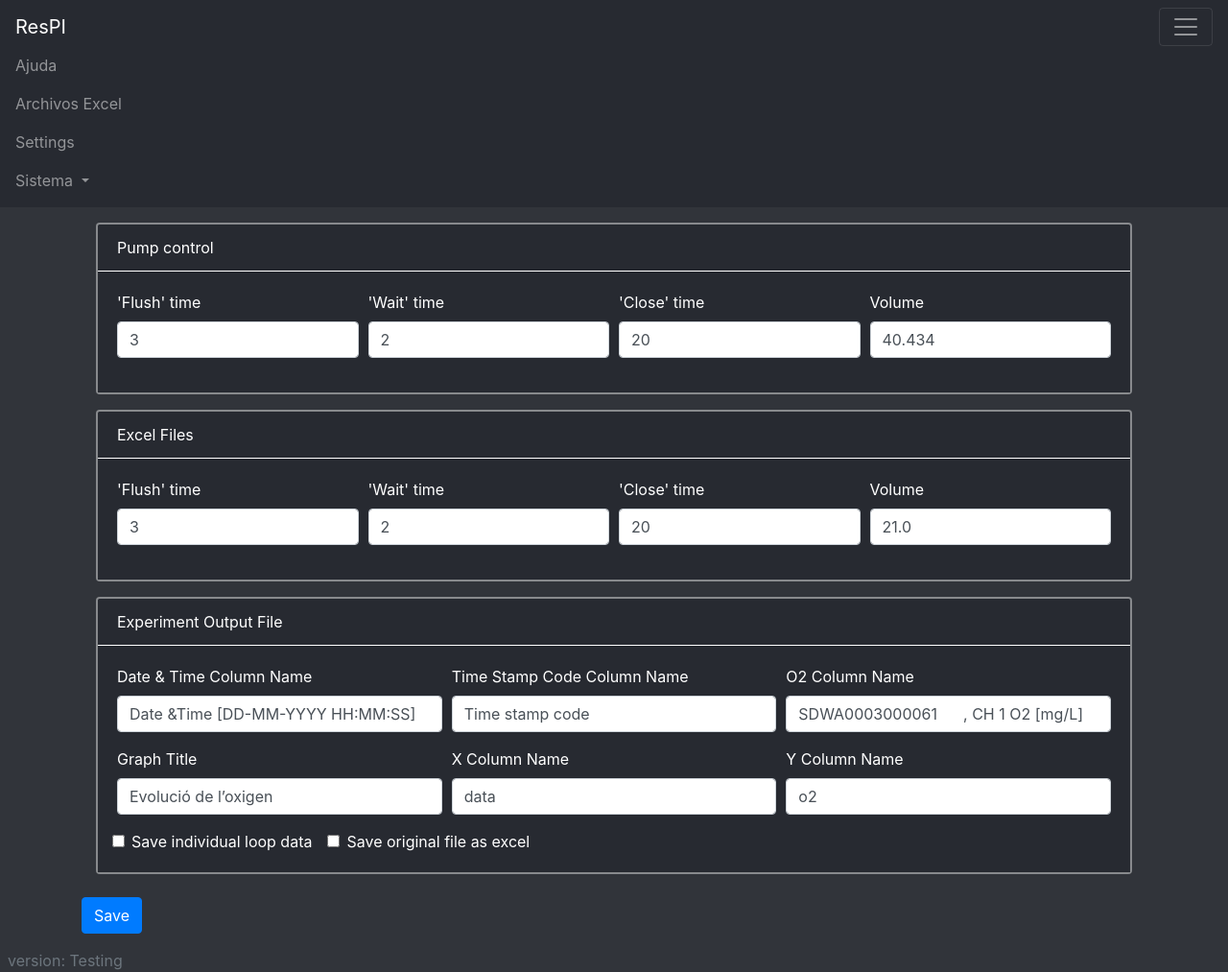
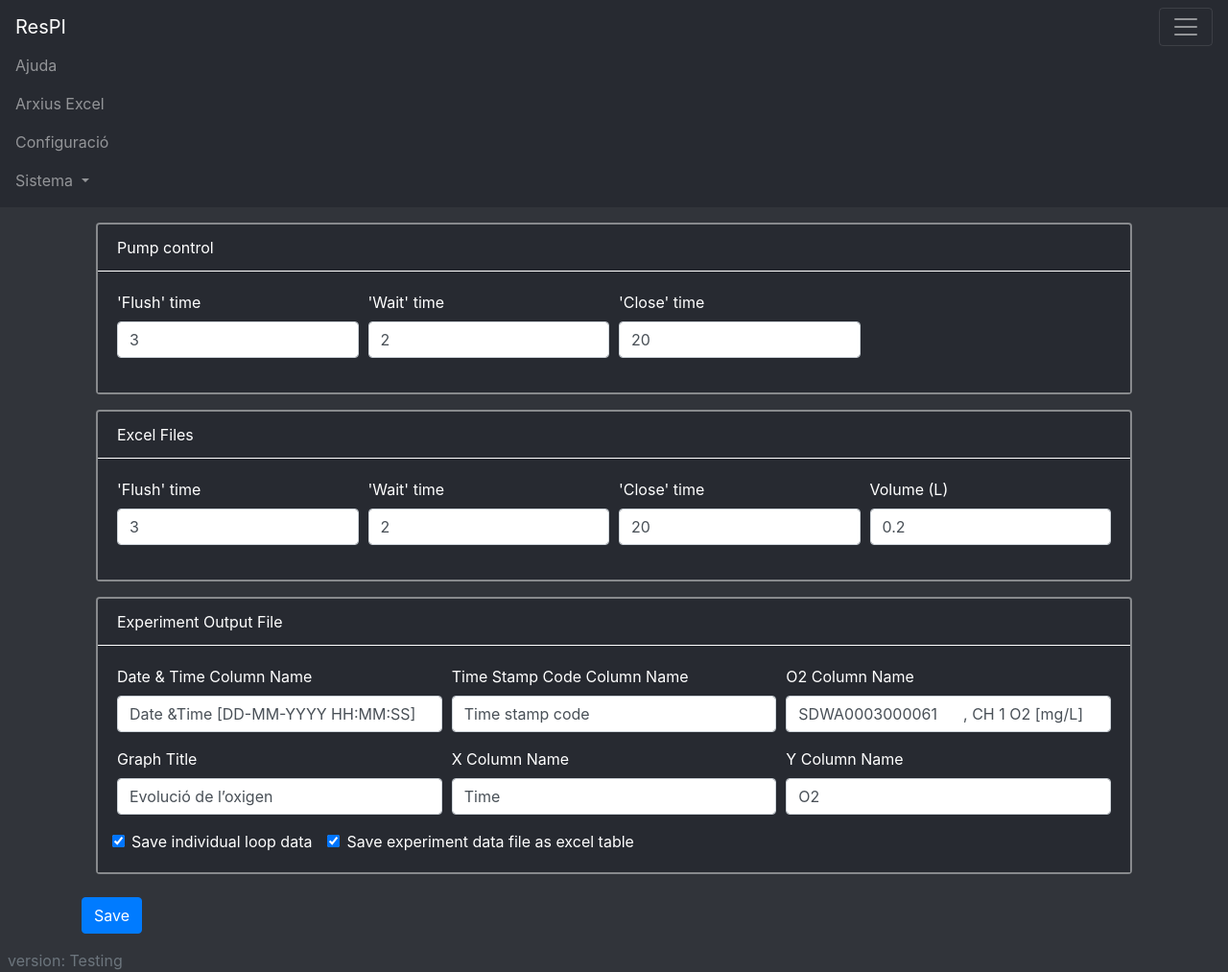
Before and after one commit to fullonic/resPi, a Flask app: page /settings in a window 1280 px wide, after a click that opens the changed part. Shown: the whole page at 96% size. Run offline with Flask 2, Linux system fonts and the light colour scheme; parts of the project's set-up code (start-up, migrations or seed data) failed here and were passed over; some libraries are stand-ins or nearby versions.

Commit message:
Improve code

```diff
--- a/app.py
+++ b/app.py
@@ -90,7 +90,8 @@ handler = RotatingFileHandler(
     maxBytes=app.config["LOGS_MB_SIZE"],
     backupCount=app.config["LOGS_BACKUP"],
 )
-handler.setFormatter(logging.Formatter("%(asctime)s - %(name)s - %(message)s"))
+# handler.setFormatter(logging.Formatter("%(asctime)s - %(name)s - %(message)s"))
+handler.setFormatter(logging.Formatter("%(message)s"))
 handler.setLevel(logging.WARNING)
 
 app.logger.addHandler(handler)
@@ -151,7 +152,8 @@ def switch_off():
 def pump_cycle(cycle, period):
     """Define how long pump is ON in order to full the fish tank."""
     # Turn on the pump
-    started = datetime.now()
+    started = datetime.now().strftime("%Y-%m-%d %H:%M:%S")
+    cache.set("run_times", cache.get("run_times") + 1)
     switch_on()
     cache.set("cycle_ends_in", to_js_time(cycle, "auto"))
     socketio.emit(
@@ -180,11 +182,14 @@ def pump_cycle(cycle, period):
                 },
                 namespace="/resPi",
             )
-            ended = datetime.now()
+            ended = datetime.now().strftime("%Y-%m-%d %H:%M:%S")
             # print(f"Current automatic program: Started {str(started)} | Ended: {str(ended)}")
             # Write information to logging file
+            print(
+                f"""Current program [{cache.get("run_times")}]: Started {str(started)} | Ended: {str(ended)}"""
+            )
             logger.warning(
-                f"Current automatic program: Started {str(started)} | Ended: {str(ended)}"
+                f"""Current program [{cache.get("run_times")}]: Started {str(started)} | Ended: {str(ended)}"""
             )
         else:  # Ignore previous. Pump is already off
             logger.warning(
@@ -198,7 +203,6 @@ def pump_cycle(cycle, period):
 # USER DEFINED PROGRAM
 def start_program(app=None):
     """Start a new background thread to run the user program."""
-    logger.warning("""Starting a new background thread to run the user program.""")
     # program()
     """User defined task.
 
@@ -219,7 +223,6 @@ def start_program(app=None):
 def process_excel_files(flush, wait, close, uploaded_excel_files, plot):
     """Start a new thread to process excel file uploaded by the user."""
     # Loop throw all uploaded files and clean the data set
-    print(f"{uploaded_excel_files=}")
     save_converted = False  # if to save .txt file converted into .xlsx file
 
     # CALCULATE BLANKS
@@ -288,7 +291,6 @@ def respi():
 
     This route contains all user interface possibilities with the hardware.
     """
-
     if request.method == "POST":
         # Get information from user form data and run automatic program
         if request.form.get("action", False) == "start":
@@ -302,13 +304,13 @@ def respi():
                 close = int(request.form["close"])
                 # set program configuration on memory layer
                 cache.set("user_program", dict(close=close, flush=flush, wait=wait))
+                cache.set("run_times", 0)
                 session["user_program"] = [flush, wait, close]
                 # Create a register of the started thread
                 global _active_threads
                 t = Thread(target=start_program)
                 t_name = t.getName()
                 _active_threads[t_name] = t  # noqa
-                logger.warning(f"STARTED NEW {_active_threads}")
                 exit_thread.clear()  # set all thread flags to false
                 t.start()  # start a fresh new thread with the current program
         elif request.form.get("action", False) == "stop":
@@ -323,7 +325,6 @@ def respi():
                 )
             )
             exit_thread.set()
-            logger.warning(f"AFTER SET {_active_threads}")
         ###########################
         # MANUAL MODE
         ###########################
@@ -347,8 +348,6 @@ def respi():
         flush = cache.get("user_program")["flush"]
         wait = cache.get("user_program")["wait"]
         close = cache.get("user_program")["close"]
-
-    logger.warning(f"2 AFTER SET {_active_threads}")
 
     return render_template("app.html", flush=flush, wait=wait, close=close)
 
@@ -375,7 +374,7 @@ def excel_files():
         uploaded_excel_files = []
         # for file_ in files:
         # Generate the folder name
-        time_stamp = datetime.now().strftime(f"%Y_%m_%d_%H_%M_%S")
+        time_stamp = datetime.now().strftime(f"%d_%m_%Y_%H_%M_%S")
         filename, ext = data_file.filename.split(".")
         if not check_extensions(ext):
             flash(
@@ -433,7 +432,6 @@ def excel_files():
 @app.route("/downloads", methods=["GET"])
 def downloads():
     """Route to see all zip files available to download."""
-    print(f"{cache.get_dict()=}")
     zip_folder = glob(f"{app.config['ZIP_FOLDER']}/*.zip")
     # get only the file name and the size of it excluding the path.
     # Create a list of tuples sorted by file name
@@ -471,7 +469,6 @@ def get_file(file_):
 def remove_file(file_):
     """Delete a zip file based on file name."""
     location = os.path.join(app.config["ZIP_FOLDER"], file_)
-    print(location)
     delete_zip_file(location)
     return redirect(url_for("downloads"))
 
@@ -568,7 +565,6 @@ def restart():
 @app.route("/status", methods=["GET"])
 def get_status():
     """Return information about the different components of the system."""
-    print("STATUS ", cache.get("started_at"))
     return jsonify(
         {
             "running": cache.get("running"),
--- a/config.json
+++ b/config.json
@@ -1 +1 @@
-{"experiment_file_config": {"DT_COL": "Date &Time [DD-MM-YYYY HH:MM:SS]", "TSCODE": "Time stamp code", "O2_COL": "SDWA0003000061      , CH 1 O2 [mg/L]", "PLOT_TITLE": "Evoluci\u00f3 de l\u2019oxigen", "X_COL": "data", "Y_COL": "o2", "SAVE_LOOP_DF": false, "SAVE_CONVERTED": false}, "file_cycle_config": {"flush": 3, "wait": 2, "close": 20, "aqua_volume": 21.0}, "pump_control_config": {"flush": 3, "wait": 2, "close": 20, "aqua_volume": "40.434"}}
+{"experiment_file_config": {"DT_COL": "Date &Time [DD-MM-YYYY HH:MM:SS]", "TSCODE": "Time stamp code", "O2_COL": "SDWA0003000061      , CH 1 O2 [mg/L]", "PLOT_TITLE": "Evoluci\u00f3 de l\u2019oxigen", "X_COL": "Time", "Y_COL": "O2", "SAVE_LOOP_DF": true, "SAVE_CONVERTED": true}, "file_cycle_config": {"flush": 3, "wait": 2, "close": 20, "aqua_volume": 0.2}, "pump_control_config": {"flush": 3, "wait": 2, "close": 20}}
--- a/scripts/stats.py
+++ b/scripts/stats.py
@@ -158,9 +158,12 @@ class Control(ResumeDataFrame):
 
     def get_bank(self):
         self.generate_resume(0)
-        self.values.append(self.resume_df["CH 1 MO2 [mgO2/hr]"].sum())
+        self.values.append(
+            self.resume_df["CH 1 MO2 [mgO2/hr]"].sum()
+            / len(self.resume_df["CH 1 MO2 [mgO2/hr]"])
+        )
+        print(f"On control {sum(self.values)=}")
 
     def calculate_blank(self):
-
-        print("total", sum(self.values) / len(self.values))
+        print(f"total {sum(self.values)=} / {len(self.values)=}")
         return sum(self.values) / len(self.values)
--- a/templates/app.html
+++ b/templates/app.html
@@ -9,9 +9,9 @@
     <div class="row mb-2">
       <div id="status" class="col-md-1">Estat: </div>
       <div id="led" class="col-md-1 d-none">
-        <div id="available" class="led-green"></div>
-        <div id="busy" class="led-red"></div>
-        <div id="stand_by" class="led-yellow"></div>
+        <div id="available" class="led-green" title="Bomba parada"></div>
+        <div id="busy" class="led-red" title="Bomba en funcionament"></div>
+        <div id="stand_by" class="led-yellow" title="Bomba en pausa"></div>
       </div>
       <div class="col-md-4 d-block"></div>
       <div class="col-md-6" id="timer"></div>
--- a/templates/navbar.html
+++ b/templates/navbar.html
@@ -11,10 +11,10 @@
         <a class="nav-link" href="#">Ajuda</a>
       </li>
       <li class="nav-item">
-        <a class="nav-link" href="{{ url_for('excel_files') }}">Archivos Excel</a>
+        <a class="nav-link" href="{{ url_for('excel_files') }}">Arxius Excel</a>
       </li>
       <li class="nav-item">
-        <a class="nav-link" href="{{ url_for('settings') }}">Settings</a>
+        <a class="nav-link" href="{{ url_for('settings') }}">Configuració</a>
       </li>
       <li class="nav-item dropdown">
         <a class="nav-link dropdown-toggle" href="#" id="navbarDropdown" role="button" data-toggle="dropdown" aria-haspopup="true" aria-expanded="false">
@@ -22,9 +22,9 @@
         </a>
         <div class="dropdown-menu" aria-labelledby="navbarDropdown">
           <a class="dropdown-item" href="{{ url_for('logs') }}">Logs</a>
-          <a class="dropdown-item" href="{{ url_for('logout') }}">Salir</a>
+          <a class="dropdown-item" href="{{ url_for('logout') }}">Sortir</a>
           <div class="dropdown-divider"></div>
-          <a class="dropdown-item" href="{{ url_for('restart') }}">Reinicia</a>
+          <a class="dropdown-item" href="{{ url_for('restart') }}">Reiniciar</a>
           <a class="dropdown-item" href="{{ url_for('turn_off') }}">Tancar</a>
         </div>
       </li>
--- a/templates/settings.html
+++ b/templates/settings.html
@@ -29,9 +29,8 @@
               <input type="number" value="{{ config.pump_control_config.close }}" name="pump_close" class="form-control" id="close" placeholder="Close time in minutes" required>
             </div>
             <div class="form-group col-md">
-              <label for="aqua_volume">Volume</label>
-              <input type="number" step="0.0001" value="{{ config.pump_control_config.aqua_volume }}" name="pump_aqua_volume" class="form-control" id="aqua_volume" placeholder="Close time in minutes" required>
-            </div>
+<!-- <label for="aqua_volume">Volume</label>
+              <input type="number" step="0.0001" value="{{ config.pump_control_config.aqua_volume }}" name="pump_aqua_volume" class="form-control" id="aqua_volume" placeholder="Close time in minutes" required> -->            </div>
           </div>
 
         </div>
@@ -58,7 +57,7 @@
               <input type="number" value="{{ config.file_cycle_config.close }}" name="file_close" class="form-control" id="close" placeholder="Close time in minutes" required>
             </div>
             <div class="form-group col-md">
-              <label for="aqua_volume">Volume</label>
+              <label for="aqua_volume">Volume (L)</label>
               <input type="number" step="0.0001" value="{{ config.file_cycle_config.aqua_volume }}" name="file_aqua_volume" class="form-control" id="aqua_volume" placeholder="Close time in minutes" required>
             </div>
           </div>
@@ -112,7 +111,7 @@
 
 
               <label class="form-check-label" for="saveConvertedFile">
-                Save original file as excel
+                Save experiment data file as excel table
               </label>
             </div>
 
```
Also changed, not shown: TODO.md (+3 -0 lines).
